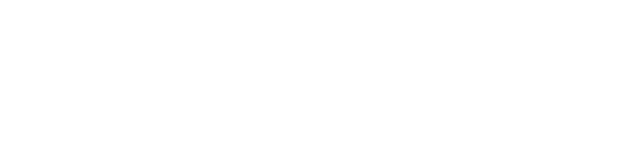
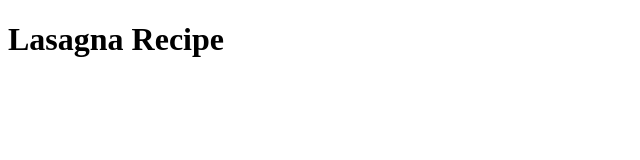
Before and after one commit to EvanV2/odin-recipes, a plain HTML site: page recipes/lasagna.html in a window 1280 px wide. Shown: the whole page, without its empty margins (0-640 px from the left). Drawn offline with Linux system fonts and the light colour scheme.

Commit message:
Actually save lasagna page

```diff
--- a/recipes/lasagna.html
+++ b/recipes/lasagna.html
@@ -5,4 +5,8 @@
         <meta charset="utf-8">
         <title>Lasagna Recipe</title>
     </head>
+
+    <body>
+        <h1>Lasagna Recipe</h1>
+    </body>
 </html>
```
